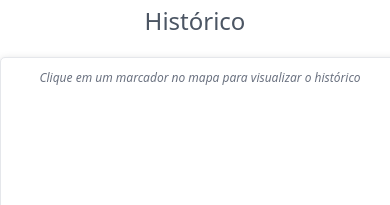
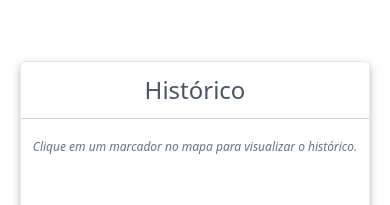
Before and after one commit to victormachadogp/teste-frontend-v2, a Vue app: page / in a window 390 px wide. Shown: the part 793-998 px from the top of the page. Built offline with nearby package versions, Linux system fonts and the light colour scheme.

Commit message:
Responsividade mobile adicionada

```diff
--- a/src/components/EquipmentMap.vue
+++ b/src/components/EquipmentMap.vue
@@ -1,6 +1,6 @@
 <template>
-<div class="flex flex-col md:flex-row mt-12">
-    <div class="container-map w-full px-5">
+<div class="flex flex-col md:justify-between lg:flex-row my-16 px-5 lg:px-0">
+    <div class="container-map w-full  mb-10 lg:mb-0">
       <l-map
         :zoom="zoom"
         :center="center"
@@ -22,7 +22,7 @@
         >
           <l-popup>
             <div class="equipment-state-color" :style="equipColor"></div>
-            <div class="equipment-state-text" @click="innerClick()">
+            <div class="text-center" @click="innerClick()">
               {{ equipmentStateInfo }}
             </div>
           </l-popup>
@@ -33,10 +33,11 @@
     <div >
         <!-- <p>First marker is placed at {{ withPopup.lat }}, {{ withPopup.lng }}</p>
         <p>Center is at {{ currentCenter }} and the zoom is: {{ currentZoom }}</p> -->
+
+        <div class="max-h-96 w-full lg:w-96 overflow-y-auto py-3 scroll-style rounded-md bg-white border history-container">
         <h2 class="text-center text-2xl font-medium text-gray-600 ">Histórico</h2>
-
-        <div class="mt-5 max-h-96 overflow-y-auto hide-scroll rounded-md bg-white border history-container">
-          <p v-if="!ishistoryPositionOpen" class="text-xs my-3 text-gray-500 text-center italic">Clique em um marcador no mapa para visualizar o histórico</p>
+        <div class="border-b border-gray-300 my-3"></div>
+          <p v-if="!ishistoryPositionOpen" class="text-xs mt-5 text-gray-500 text-center italic">Clique em um marcador no mapa para visualizar o histórico.</p>
 
           <div class="my-4 text-center max-w-xs mx-auto bg-white border shadow-md " v-for="(item, index) in currentStatePositionsHistory" :key="index">
             <p class="text-sm py-1 text-gray-600">{{ item.date }}</p>
@@ -118,7 +119,7 @@ export default {
       this.currentStatePositionsHistory =
         this.equipmentPositionHistory[index].positions;
 
-      // Codigo que me devolve o ultimo estado do equipamento que eu clicar
+      // Devolve o ultimo estado do equipamento que eu clicar
       this.currentEquipmentStateId =
         this.equipmentStateHistory[index].states.slice(-1)[0].equipmentStateId;
 
@@ -148,10 +149,6 @@ export default {
   margin: 0 auto;
 }
 
-.equipment-state-text {
-  text-align: center;
-}
-
 .text-small {
   font-size: 0.65rem;
 }
@@ -164,21 +161,21 @@ export default {
   background-color: #3f90cb;
 }
 
-.hide-scroll::-webkit-scrollbar {
+.scroll-style::-webkit-scrollbar {
   width: 0.5em;
 }
 
-.hide-scroll::-webkit-scrollbar-track {
+.scroll-style::-webkit-scrollbar-track {
   background-color: rgb(197, 197, 197);
 }
 
-.hide-scroll::-webkit-scrollbar-thumb {
+.scroll-style::-webkit-scrollbar-thumb {
   background-color: #52bbdc;
 }
 
 .history-container {
-  min-width: 400px;
-  min-height: 500px;
+  /* min-width: 300px; */
+  min-height: 600px;
   box-shadow: 0px 4px 10px rgba(0, 0, 0, 0.25);
   border-radius: 5px;
 }
```
